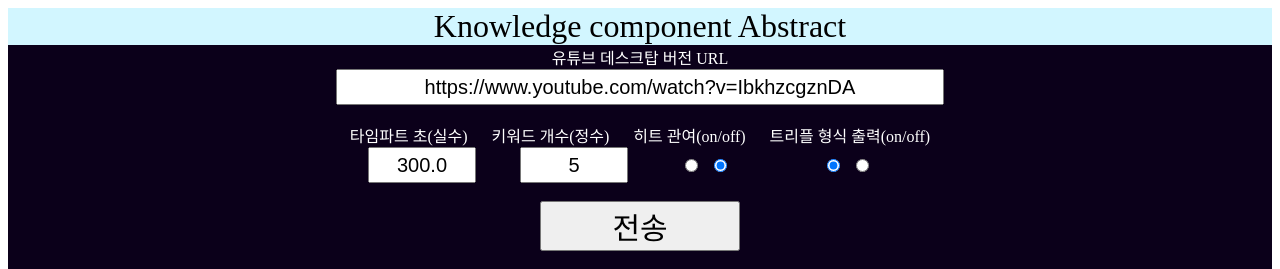
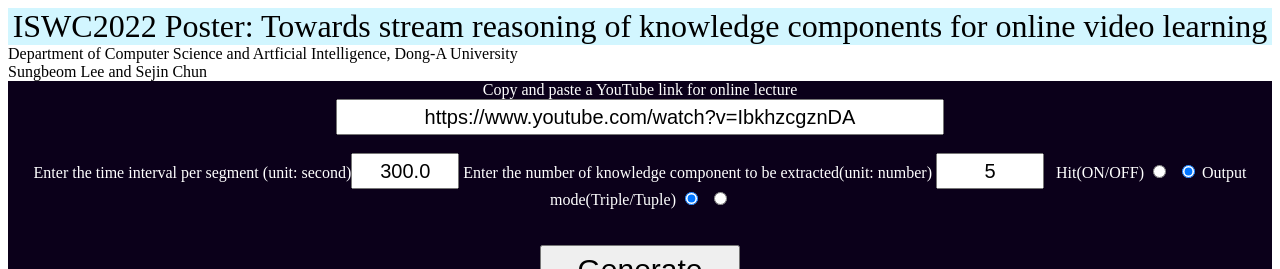
Before and after one commit to BonhyeonGu/Reasoning_over_Knowledge_Component_Streams, a Flask app: page / in a window 1280 px wide. Shown: the top 269 px of the page. Run offline with Flask 2, Linux system fonts and the light colour scheme; parts of the project's set-up code (start-up, migrations or seed data) failed here and were passed over.

Commit message:
kor->eng

```diff
--- a/app.py
+++ b/app.py
@@ -59,14 +59,14 @@ def result():
 	frontResult = []
 #--------------------------------------------------------------------------------------
 	c = 1
-	resultJsonUpdate("프로세스 시작됨, 프로세스 진행중에 입력하지 마십시오, %d 개의 타임파트를 인식했습니다."%(queueSize))
+	resultJsonUpdate("The stage of knowledge component extraction is performed. Please do not input any character. %d segments are identified."%(queueSize))
 	while sett.qsize() != 0:
 		subInSec = sett.get()
 		#---------------------------------------------------------
 		inp = wiki.preProcess(subInSec)
 		tokenSum += len(inp)
 		#ret.append(inp)
-		resultJsonUpdate("<br>%d번째 타임파트(%d분 ~ %d분), %d개의 단어를 인식했습니다. 시작" %(c, (splitSec * c - splitSec) / 60, (splitSec * c) / 60, len(inp)))
+		resultJsonUpdate("<br>At # %d segment, (%d ~ %d minutes), %d words are collected. Start..." %(c, (splitSec * c - splitSec) / 60, (splitSec * c) / 60, len(inp)))
 		#---------------------------------------------------------
 		g = wiki.graphProcess(inp)
 		result = g.getAnnotation(keywordSize, hitBool)
@@ -75,7 +75,7 @@ def result():
 			sameCountSum += sameCount(frontResult, result)
 		frontResult = result
 		#---------------------------------------------------------
-		resultJsonUpdate("~완료")
+		resultJsonUpdate("~Completed")
 		#---------------------------------------------------------
 		retTemp = []
 		for i in range(len(result)):
--- a/templates/index.html
+++ b/templates/index.html
@@ -2,7 +2,7 @@
 <html>
 <head>
 	<meta charset="UTF-8">
-	<title>KCA</title>
+	<title>Towards stream reasoning of knowledge components for online video learning</title>
 	<script src ="https://code.jquery.com/jquery-3.6.0.min.js"></script>
 	<script src ="https://code.jquery.com/jquery-migrate-3.3.2.js"></script>
 	<style>
@@ -60,17 +60,21 @@
 </head>
 
 <body>
-	<div id = "title">Knowledge component Abstract</div>
+	<div id = "title">ISWC2022 Poster: Towards stream reasoning of knowledge components for online video learning</div>
+    <div id = "aff">Department of Computer Science and Artficial Intelligence, Dong-A University</div>
+    <div id = "author">Sungbeom Lee and Sejin Chun</div>
 	<div id = "top">
 		<form action="/result" method="post" id="inp">
-			<div>유튜브 데스크탑 버전 URL</div>
+			<div>Copy and paste a YouTube link for online lecture</div>
 			<input type="text" id="url" name="url" value="https://www.youtube.com/watch?v=IbkhzcgznDA" style="width:600px;height:30px;font-size:20px;text-align:center;">
-			<br><br><div>타임파트 초(실수)&nbsp;&nbsp;&nbsp;&nbsp;&nbsp;&nbsp;키워드 개수(정수)&nbsp;&nbsp;&nbsp;&nbsp;&nbsp;&nbsp;히트 관여(on/off)&nbsp;&nbsp;&nbsp;&nbsp;&nbsp;&nbsp;트리플 형식 출력(on/off)</div>
-			<input type="text" name="sec" value="300.0" style="width:100px;height:30px;font-size:20px;text-align:center;">&nbsp;&nbsp;&nbsp;&nbsp;&nbsp;&nbsp;&nbsp;&nbsp;&nbsp;&nbsp;
-			<input type="text" name="keywordSize" value="5" style="width:100px;height:30px;font-size:20px;text-align:center;">&nbsp;&nbsp;&nbsp;&nbsp;&nbsp;&nbsp;&nbsp;&nbsp;&nbsp;&nbsp;&nbsp;&nbsp;
-			<input type="radio" name="hit" value="on">&nbsp;&nbsp;<input type="radio" name="hit" value="off" checked="checked">&nbsp;&nbsp;&nbsp;&nbsp;&nbsp;&nbsp;&nbsp;&nbsp;&nbsp;&nbsp;&nbsp;&nbsp;&nbsp;&nbsp;&nbsp;&nbsp;&nbsp;&nbsp;&nbsp;&nbsp;&nbsp;&nbsp;
-			<input type="radio" name="triple" value="on" checked="checked">&nbsp;&nbsp;<input type="radio" name="triple" value="off">&nbsp;&nbsp;&nbsp;&nbsp;&nbsp;&nbsp;&nbsp;&nbsp;&nbsp;&nbsp;
-			<br><br><button id="btnInp" style="width:200px;height:50px;font-size:30px;">전송</button><br><br>
+            <br><br>
+            <div>
+                <span>Enter the time interval per segment (unit: second)<input type="text" name="sec" value="300.0" style="width:100px;height:30px;font-size:20px;text-align:center;"></span>
+                <span>Enter the number of knowledge component to be extracted(unit: number) <input type="text" name="keywordSize" value="5" style="width:100px;height:30px;font-size:20px;text-align:center;">&nbsp&nbsp;</span>
+                <span>Hit(ON/OFF) <input type="radio" name="hit" value="on">&nbsp;&nbsp;<input type="radio" name="hit" value="off" checked="checked"></span>
+                <span>Output mode(Triple/Tuple) <input type="radio" name="triple" value="on" checked="checked">&nbsp;&nbsp;<input type="radio" name="triple" value="off"></span>
+            </div>
+			<br><br><button id="btnInp" style="width:200px;height:50px;font-size:30px;">Generate</button><br><br>
 			<iframe id="player" type="text/html" width="640" height="360" src="" frameborder="0"></iframe>
 		</form>
 	</div>
```
Also changed, not shown: templates/result.html (+6 -5 lines).
